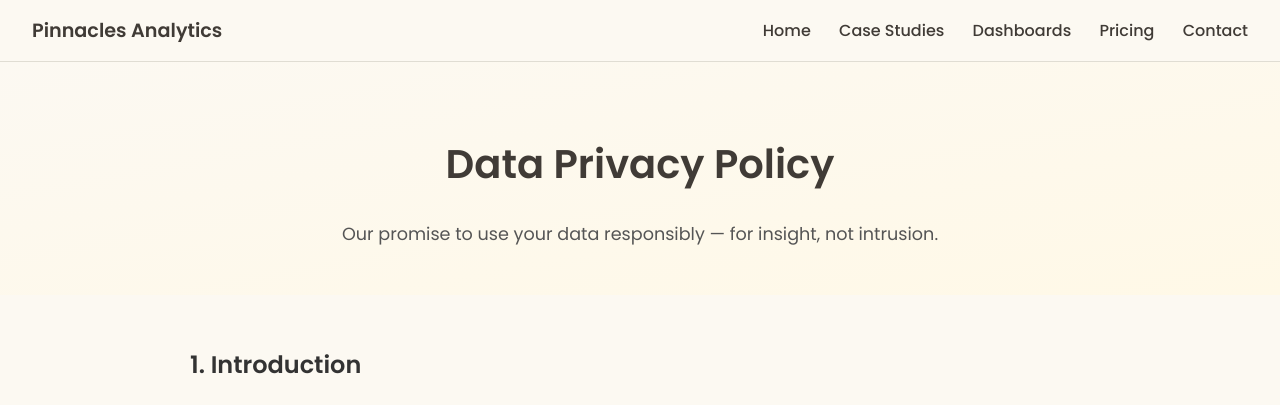
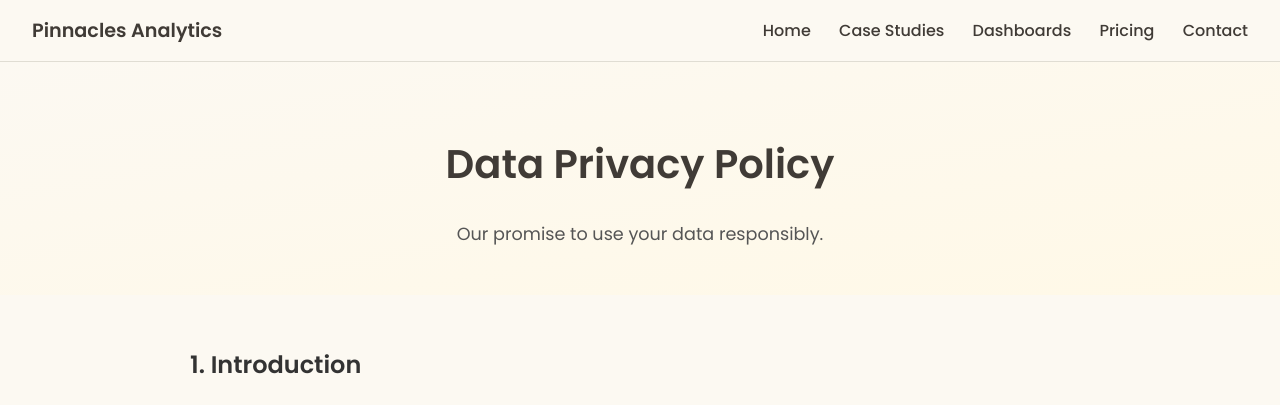
Before and after one commit to lyven81/pinnacles-learning-website, a Jekyll site: the page privacy-policy.html, which Jekyll copies as it is, in a window 1280 px wide. Shown: the top 405 px of the page. Built offline with Jekyll 4.4.1, drawn with Linux system fonts in a browser that asks for light colours.

Commit message:
Update privacy-policy.html

```diff
--- a/privacy-policy.html
+++ b/privacy-policy.html
@@ -134,7 +134,7 @@
 
   <header>
     <h1>Data Privacy Policy</h1>
-    <p>Our promise to use your data responsibly — for insight, not intrusion.</p>
+    <p>Our promise to use your data responsibly.</p>
   </header>
 
   <div class="container">
```
